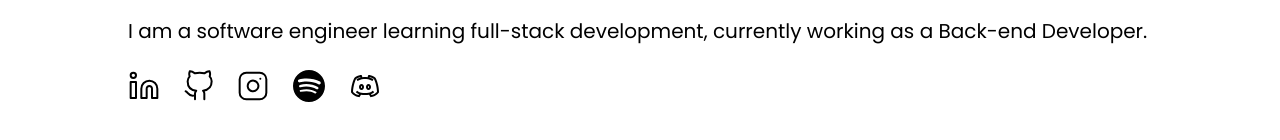
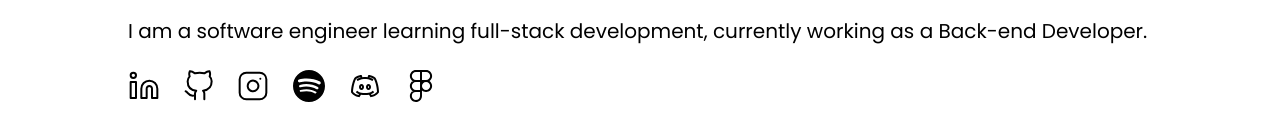
Before and after one commit to txjao/txjao, a React (Vite) app: page / in a window 1280 px wide. Shown: the part 304-444 px from the top of the page. Built offline with nearby package versions, Linux system fonts and the light colour scheme.

Commit message:
feat: add a new icon

```diff
--- a/src/Components/Info.tsx
+++ b/src/Components/Info.tsx
@@ -122,6 +122,7 @@ export function Info() {
                     <a onClick={() => handleOpen()}>
                         <ReactSVG src={socialMediaIcons.discord} />
                     </a>
+                    <a target="_blank" href=""> <ReactSVG src={socialMediaIcons.figma} /></a>
                 </div>
                 <Dialog
                     open={isModalOpen}
--- a/src/utils/SocialMediaIcons.ts
+++ b/src/utils/SocialMediaIcons.ts
@@ -4,6 +4,7 @@ import instagram from '../assets/instagram.svg';
 import spotify from '../assets/spotify.svg';
 import twitter from '../assets/twitter.svg';
 import discord from '../assets/discord.svg';
+import figma from '../assets/figma.svg';
 
 const socialMediaIcons = {
     linkedin,
@@ -11,7 +12,8 @@ const socialMediaIcons = {
     instagram,
     spotify,
     twitter,
-    discord
+    discord,
+    figma,
 };
 
 export default socialMediaIcons;
```
Also changed, not shown: src/assets/figma.svg (added).
